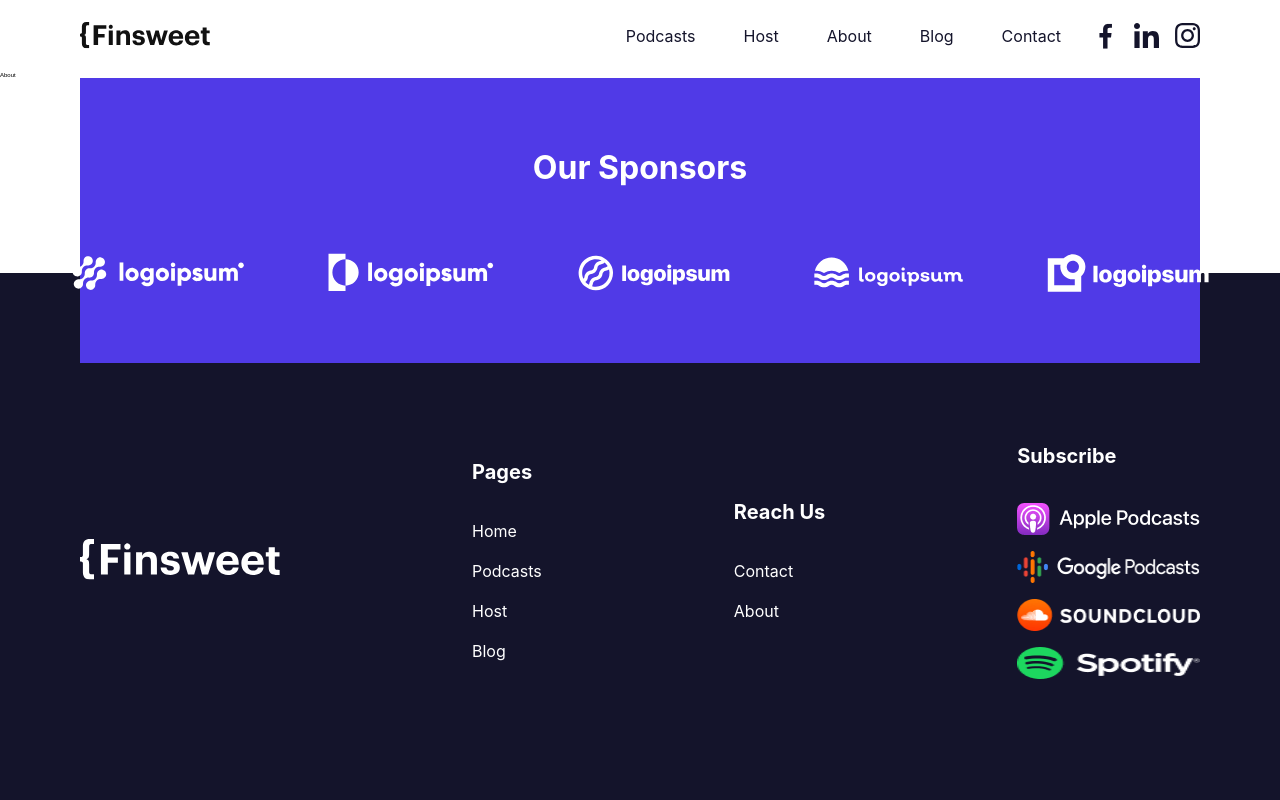
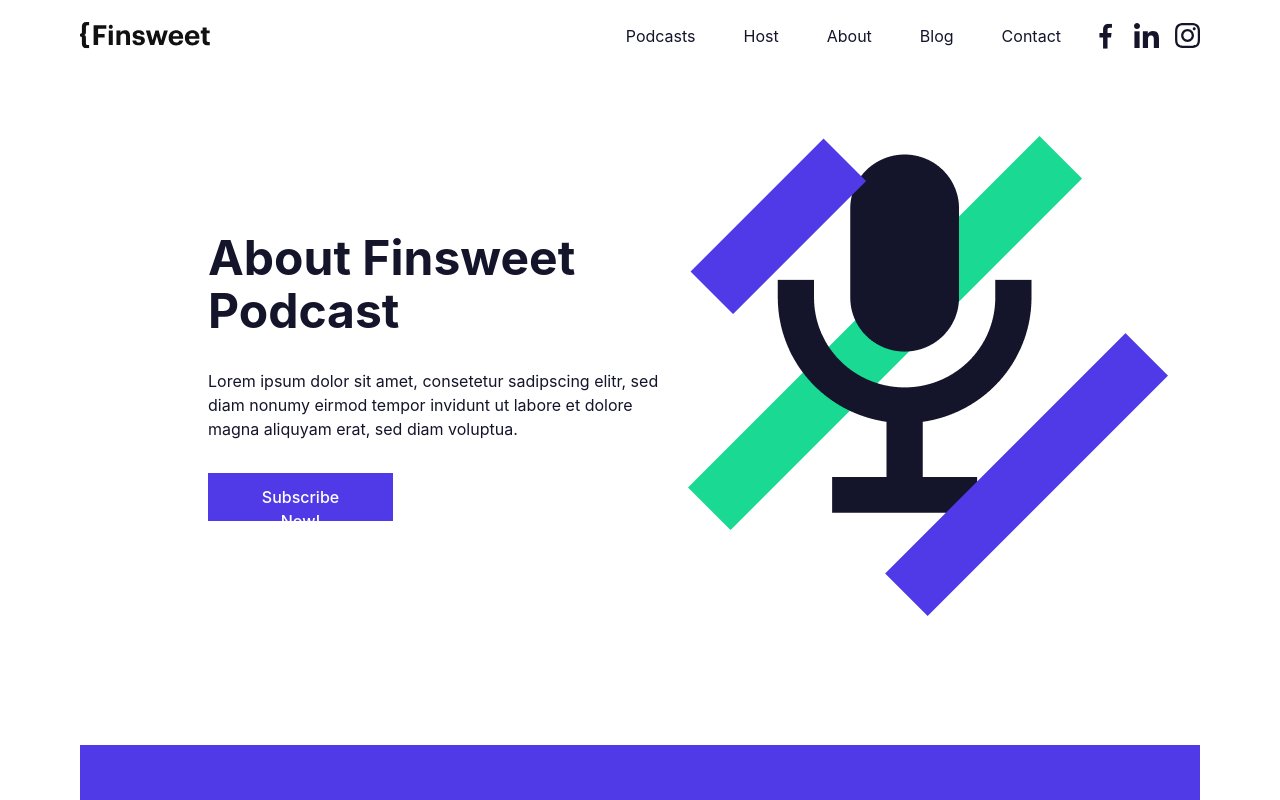
Before and after one commit to Canaga81/podcast, a React (Vite) app: page /about in a window 1280 px wide. Shown: the top 800 px of the page. Built offline with nearby package versions, Linux system fonts and the light colour scheme.

Commit message:
Finsweet Style Finish

```diff
--- a/src/App.jsx
+++ b/src/App.jsx
@@ -23,6 +23,7 @@ function App() {
         <Header />
 
         <Routes>
+
           <Route path='/' element={<Home />} />
           <Route path='/podcasts' element={<Podcasts />} />
           <Route path='/host' element={<Host />} />
@@ -32,6 +33,7 @@ function App() {
           <Route path='/incard' element={<InCard />}>
             <Route path=':incardId' element={<InCard />} />
           </Route>
+
         </Routes>
 
         <Sponsors />
--- a/src/components/DetailedCard/DetailedCard.jsx
+++ b/src/components/DetailedCard/DetailedCard.jsx
@@ -2,6 +2,7 @@ import React from 'react'
 import './DetailedCard.css'
 import Makers from '../Makers/Makers'
 import InformationPerson from '../InformationPerson/InformationPerson'
+import Episodes from '../Episodes/Episodes'
 
 const DetailedCard = (props) => {
 
@@ -36,6 +37,7 @@ const DetailedCard = (props) => {
 
             <Makers />
             <InformationPerson />
+            <Episodes />
         </>
 
 
--- /dev/null
+++ b/src/components/Finsweet/Finsweet.css
@@ -0,0 +1,61 @@
+.finsweet {
+    padding: 0 20.8rem;
+    padding-top: 6.4rem;
+    padding-bottom: 12.8rem;
+}
+
+.finsweet_container {
+    display: flex;
+    align-items: center;
+    justify-content: space-between;
+}
+
+.finsweet_container-left {
+    display: flex;
+    flex-direction: column;
+    gap: 3.2rem;
+}
+
+.finsweet_container-left h1 {
+    width: 38.7rem;
+    color: var(--black-color);
+    font-family: Inter;
+    font-size: 4.8rem;
+    font-style: normal;
+    font-weight: 700;
+    line-height: 110%; /* 52.8px */
+}
+
+.finsweet_container-left p {
+    width: 48rem;
+    color: var(--black-color);
+    font-family: Inter;
+    font-size: 1.6rem;
+    font-style: normal;
+    font-weight: 400;
+    line-height: 150%;
+}
+
+.finsweet_container-left .finsweet_btn {
+    display: inline-flex;
+    padding: 1.2rem 3.2rem;
+    align-items: flex-start;
+    gap: 1rem;
+    background-color: var(--blue-btn-bg);
+    color: var(--bg-header);
+    font-family: Inter;
+    font-size: 1.6rem;
+    font-style: normal;
+    font-weight: 500;
+    line-height: 24px;
+    width: 18.5rem;
+    height: 4.8rem;
+    border: none;
+    outline: none;
+    cursor: pointer;
+    transition: var(--transition-delay);
+}
+
+.finsweet_container-left .finsweet_btn:hover {
+    opacity: 0.79;
+}
--- /dev/null
+++ b/src/components/Finsweet/Finsweet.jsx
@@ -0,0 +1,28 @@
+import React from 'react';
+import './Finsweet.css';
+import about_mic_big_image from '../../images/about_mic_big_image.png'
+
+const Finsweet = () => {
+    return (
+        <div className='finsweet'>
+            <div className="finsweet_container">
+                <div className="finsweet_container-left">
+                    <h1>About Finsweet Podcast</h1>
+                    <p>
+                        Lorem ipsum dolor sit amet, consetetur sadipscing elitr,
+                        sed diam nonumy eirmod tempor invidunt ut labore et
+                        dolore magna aliquyam erat, sed diam voluptua.
+                    </p>
+                    <button className='finsweet_btn'>
+                        Subscribe Now!
+                    </button>
+                </div>
+                <div className="finsweet_container-right">
+                    <img src={about_mic_big_image} />
+                </div>
+            </div>
+        </div>
+    )
+}
+
+export default Finsweet
--- a/src/pages/About/About.jsx
+++ b/src/pages/About/About.jsx
@@ -1,8 +1,11 @@
 import React from 'react'
+import Finsweet from '../../components/Finsweet/Finsweet'
 
 const About = () => {
   return (
-    <div>About</div>
+    <>
+      <Finsweet />
+    </>
   )
 }
 
```
Also changed, not shown: src/images/about_mic_big_image.png (added).
